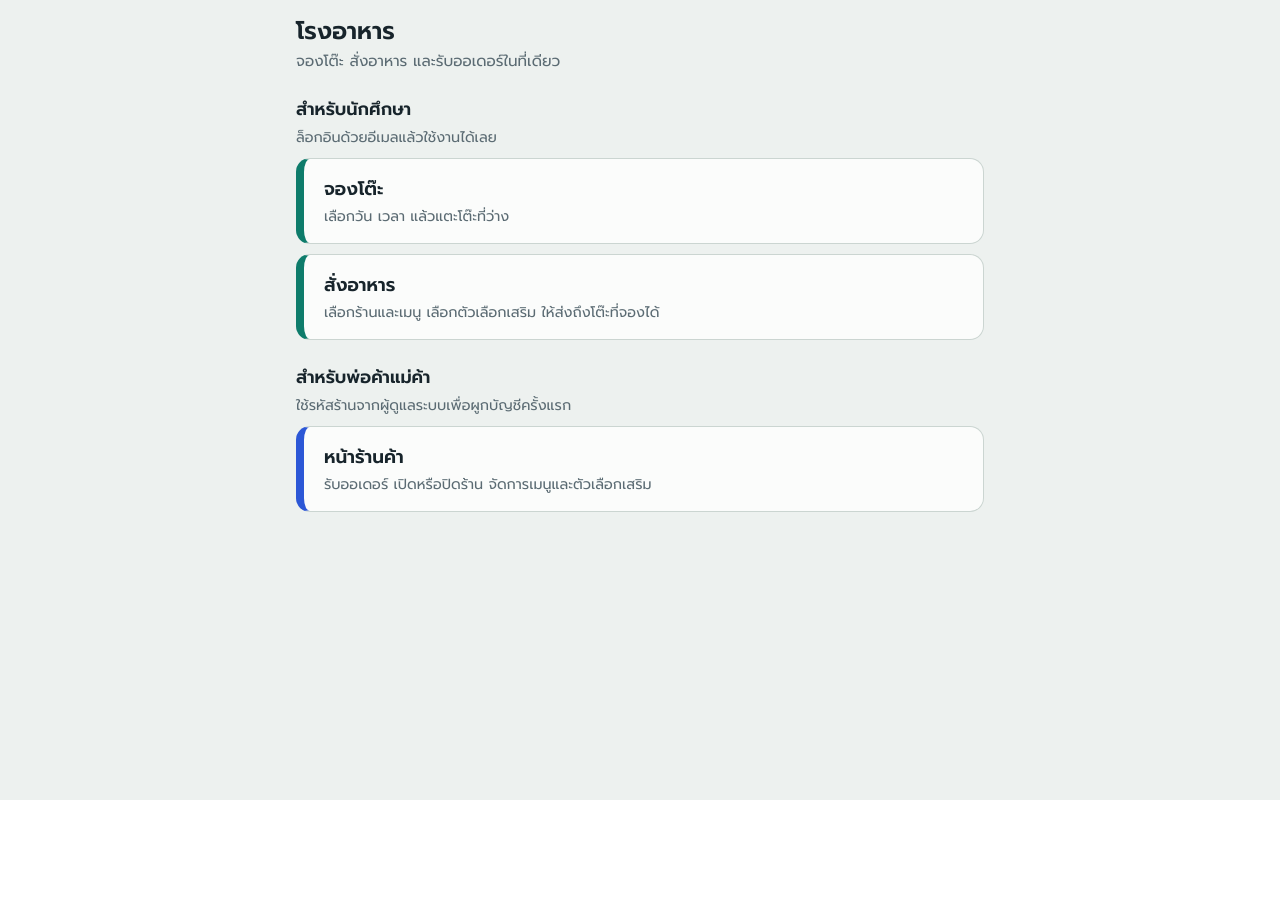
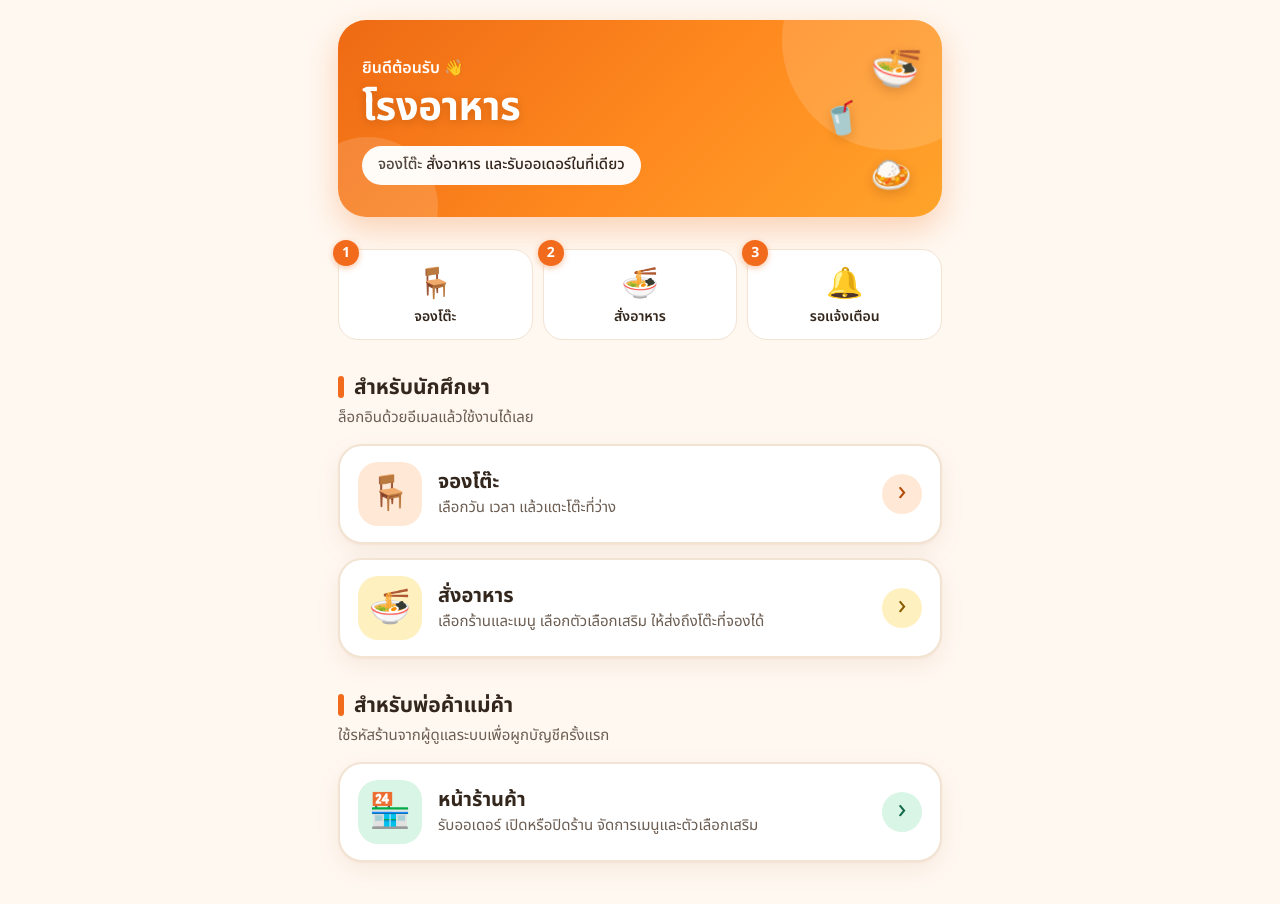
Before and after one commit to botun122550-byte/canteen-bookingg, a Next.js app: page / in a window 1280 px wide. Shown: the top 904 px of the page. Before the commit the page ends 800 px from the top, so only its background shows below. Built offline with nearby package versions, Linux system fonts and the light colour scheme.

Commit message:
Update page.js

```diff
--- a/app/page.js
+++ b/app/page.js
@@ -1,44 +1,100 @@
 import Link from 'next/link'
-import styles from './order/order.module.css'
+import styles from './home.module.css'
 
 export const metadata = {
   title: 'โรงอาหาร: จองโต๊ะและสั่งอาหาร',
+  description: 'จองโต๊ะ สั่งอาหาร และรับออเดอร์ในที่เดียว',
 }
 
-export default function Home() {
+const STUDENT = [
+  {
+    href: '/book',
+    icon: '🪑',
+    tone: 'toneOrange',
+    title: 'จองโต๊ะ',
+    text: 'เลือกวัน เวลา แล้วแตะโต๊ะที่ว่าง',
+  },
+  {
+    href: '/order',
+    icon: '🍜',
+    tone: 'toneYellow',
+    title: 'สั่งอาหาร',
+    text: 'เลือกร้านและเมนู เลือกตัวเลือกเสริม ให้ส่งถึงโต๊ะที่จองได้',
+  },
+]
+
+const MERCHANT = [
+  {
+    href: '/shop',
+    icon: '🏪',
+    tone: 'toneMint',
+    title: 'หน้าร้านค้า',
+    text: 'รับออเดอร์ เปิดหรือปิดร้าน จัดการเมนูและตัวเลือกเสริม',
+  },
+]
+
+const STEPS = [
+  { icon: '🪑', label: 'จองโต๊ะ' },
+  { icon: '🍜', label: 'สั่งอาหาร' },
+  { icon: '🔔', label: 'รอแจ้งเตือน' },
+]
+
+function Card({ href, icon, tone, title, text }) {
+  return (
+    <Link href={href} className={`${styles.card} ${styles[tone]}`}>
+      <span className={styles.icon} aria-hidden="true">{icon}</span>
+      <span className={styles.cardBody}>
+        <span className={styles.cardTitle}>{title}</span>
+        <span className={styles.cardText}>{text}</span>
+      </span>
+      <span className={styles.arrow} aria-hidden="true">›</span>
+    </Link>
+  )
+}
+
+export default function HomePage() {
   return (
     <div className={styles.shell}>
       <main className={styles.page}>
-        <header className={styles.top}>
-          <div>
-            <h1 className={styles.title}>โรงอาหาร</h1>
-            <p className={styles.sub}>จองโต๊ะ สั่งอาหาร และรับออเดอร์ในที่เดียว</p>
-          </div>
+        <header className={styles.hero}>
+          <span className={`${styles.float} ${styles.f1}`} aria-hidden="true">🍜</span>
+          <span className={`${styles.float} ${styles.f2}`} aria-hidden="true">🥤</span>
+          <span className={`${styles.float} ${styles.f3}`} aria-hidden="true">🍛</span>
+          <p className={styles.eyebrow}>ยินดีต้อนรับ 👋</p>
+          <h1 className={styles.title}>โรงอาหาร</h1>
+          <p className={styles.sub}>จองโต๊ะ สั่งอาหาร และรับออเดอร์ในที่เดียว</p>
         </header>
 
-        <section className={styles.group} aria-labelledby="g-student">
-          <h2 id="g-student" className={styles.groupTitle}>สำหรับนักศึกษา</h2>
-          <p className={styles.groupSub}>ล็อกอินด้วยอีเมลแล้วใช้งานได้เลย</p>
-          <div className={styles.entries}>
-            <Link href="/book" className={styles.entry}>
-              <span className={styles.entryTitle}>จองโต๊ะ</span>
-              <span className={styles.entryText}>เลือกวัน เวลา แล้วแตะโต๊ะที่ว่าง</span>
-            </Link>
-            <Link href="/order" className={styles.entry}>
-              <span className={styles.entryTitle}>สั่งอาหาร</span>
-              <span className={styles.entryText}>เลือกร้านและเมนู เลือกตัวเลือกเสริม ให้ส่งถึงโต๊ะที่จองได้</span>
-            </Link>
+        <section aria-labelledby="h-steps">
+          <h2 id="h-steps" className={styles.srOnly}>ใช้งานง่ายแค่ 3 ขั้นตอน</h2>
+          <ol className={styles.steps}>
+            {STEPS.map((s, i) => (
+              <li key={s.label} className={styles.step}>
+                <span className={styles.stepNum}>{i + 1}</span>
+                <span className={styles.stepIcon} aria-hidden="true">{s.icon}</span>
+                <span className={styles.stepLabel}>{s.label}</span>
+              </li>
+            ))}
+          </ol>
+        </section>
+
+        <section aria-labelledby="h-student">
+          <h2 id="h-student" className={styles.h2}>สำหรับนักศึกษา</h2>
+          <p className={styles.hint}>ล็อกอินด้วยอีเมลแล้วใช้งานได้เลย</p>
+          <div className={styles.cards}>
+            {STUDENT.map((c) => (
+              <Card key={c.href} {...c} />
+            ))}
           </div>
         </section>
 
-        <section className={styles.group} aria-labelledby="g-vendor">
-          <h2 id="g-vendor" className={styles.groupTitle}>สำหรับพ่อค้าแม่ค้า</h2>
-          <p className={styles.groupSub}>ใช้รหัสร้านจากผู้ดูแลระบบเพื่อผูกบัญชีครั้งแรก</p>
-          <div className={styles.entries}>
-            <Link href="/shop" className={`${styles.entry} ${styles.entryVendor}`}>
-              <span className={styles.entryTitle}>หน้าร้านค้า</span>
-              <span className={styles.entryText}>รับออเดอร์ เปิดหรือปิดร้าน จัดการเมนูและตัวเลือกเสริม</span>
-            </Link>
+        <section aria-labelledby="h-merchant">
+          <h2 id="h-merchant" className={styles.h2}>สำหรับพ่อค้าแม่ค้า</h2>
+          <p className={styles.hint}>ใช้รหัสร้านจากผู้ดูแลระบบเพื่อผูกบัญชีครั้งแรก</p>
+          <div className={styles.cards}>
+            {MERCHANT.map((c) => (
+              <Card key={c.href} {...c} />
+            ))}
           </div>
         </section>
       </main>
```
